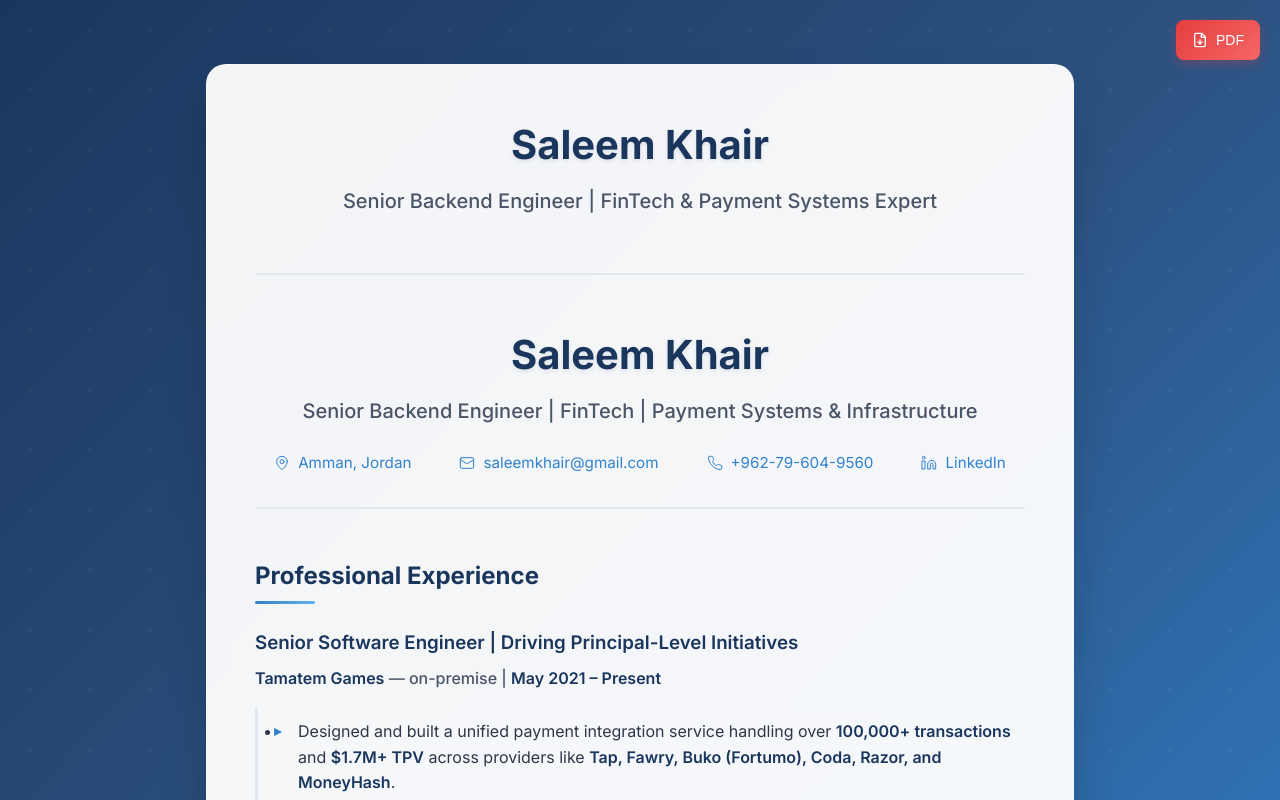
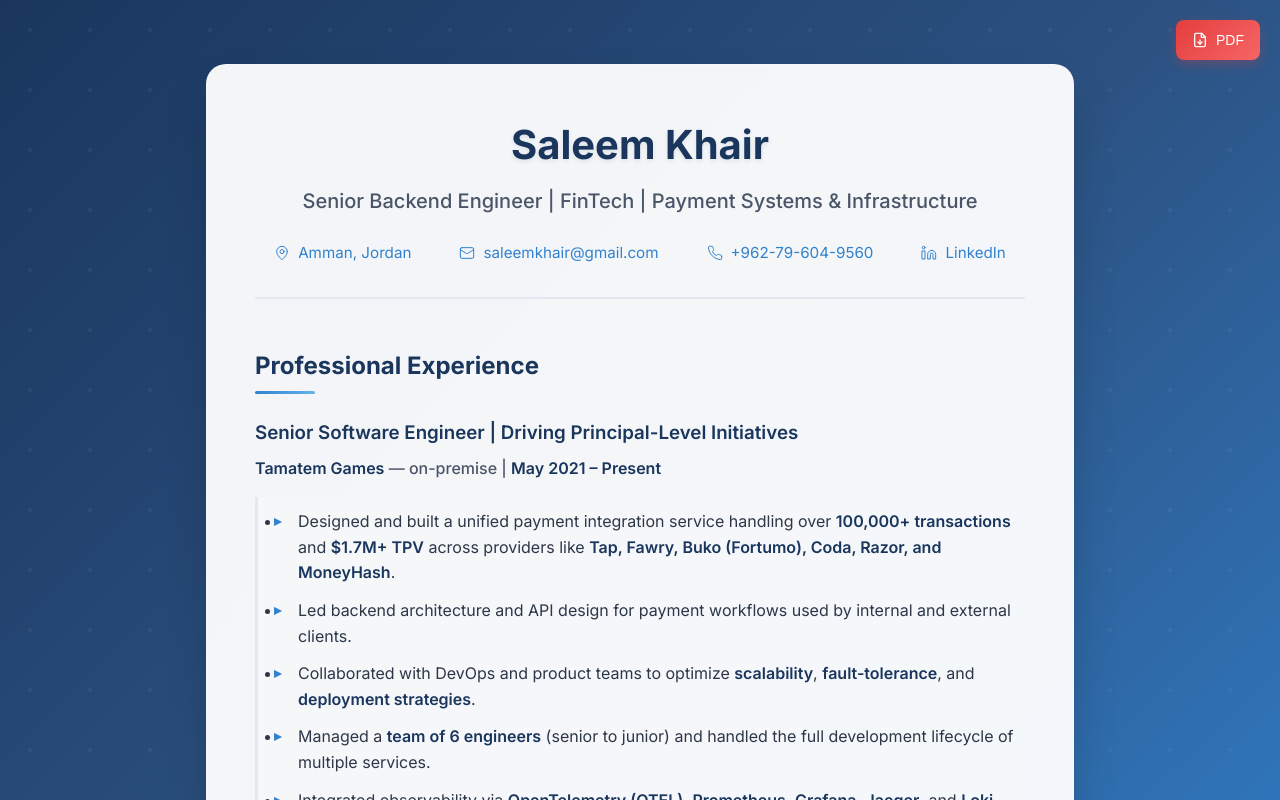
Before and after one commit to SaleemKhair/saleemkhair.github.io, a React (Create React App) app: page / in a window 1280 px wide. Shown: the top 800 px of the page. Built offline with nearby package versions, Linux system fonts and the light colour scheme; the HTML template or start-up script is replaced by a standard one.

Commit message:
Remove redundant header element and clean up unused CSS - header content already exists in sections

```diff
--- a/public/index.html
+++ b/public/index.html
@@ -78,7 +78,10 @@
     <meta name="article:published_time" content="2025-01-01T00:00:00Z" />
     <meta name="article:modified_time" content="2025-08-30T00:00:00Z" />
     <meta name="article:section" content="Professional Resume" />
-    <meta name="article:tag" content="Backend Engineer, FinTech, Payment Systems, Resume, Portfolio" />
+    <meta
+      name="article:tag"
+      content="Backend Engineer, FinTech, Payment Systems, Resume, Portfolio"
+    />
 
     <!-- Reader Mode Content Type -->
     <meta property="og:type" content="article" />
--- a/src/App.css
+++ b/src/App.css
@@ -59,29 +59,6 @@ body {
   padding: 3rem;
   margin: 2rem 0;
   border: 1px solid rgba(255, 255, 255, 0.2);
-}
-
-/* Resume Header */
-.resume-header {
-  text-align: center;
-  margin-bottom: 3rem;
-  padding-bottom: 2rem;
-  border-bottom: 2px solid #e2e8f0;
-}
-
-.resume-header h1 {
-  font-size: 2.5rem;
-  font-weight: 700;
-  color: #1a365d;
-  margin-bottom: 0.5rem;
-  text-shadow: 0 2px 4px rgba(26, 54, 93, 0.1);
-}
-
-.resume-header p {
-  font-size: 1.25rem;
-  color: #4a5568;
-  margin-bottom: 1.5rem;
-  font-weight: 500;
 }
 
 .resume-content {
--- a/src/App.js
+++ b/src/App.js
@@ -23,10 +23,12 @@ function App() {
               itemScope
               itemType="https://schema.org/Person"
             >
-              <header className="resume-header" itemProp="name">
+              {/* <header className="resume-header" itemProp="name">
                 <h1>Saleem Khair</h1>
-                <p itemProp="jobTitle">Senior Backend Engineer | FinTech & Payment Systems Expert</p>
-              </header>
+                <p itemProp="jobTitle">
+                  Senior Backend Engineer | FinTech & Payment Systems Expert
+                </p>
+              </header> */}
 
               <main className="resume-content">
                 {sectionKeys.map((sectionKey) => (
--- a/src/components/SectionComponent.js
+++ b/src/components/SectionComponent.js
@@ -3,10 +3,7 @@ import { motion } from "framer-motion";
 import { useInView } from "react-intersection-observer";
 import ReactMarkdown from "react-markdown";
 import { contentService } from "../services";
-import {
-  isAnimationEnabled,
-  getAnimationConfig,
-} from "../config/theme";
+import { isAnimationEnabled, getAnimationConfig } from "../config/theme";
 
 /**
  * Abstract Section Component
```
